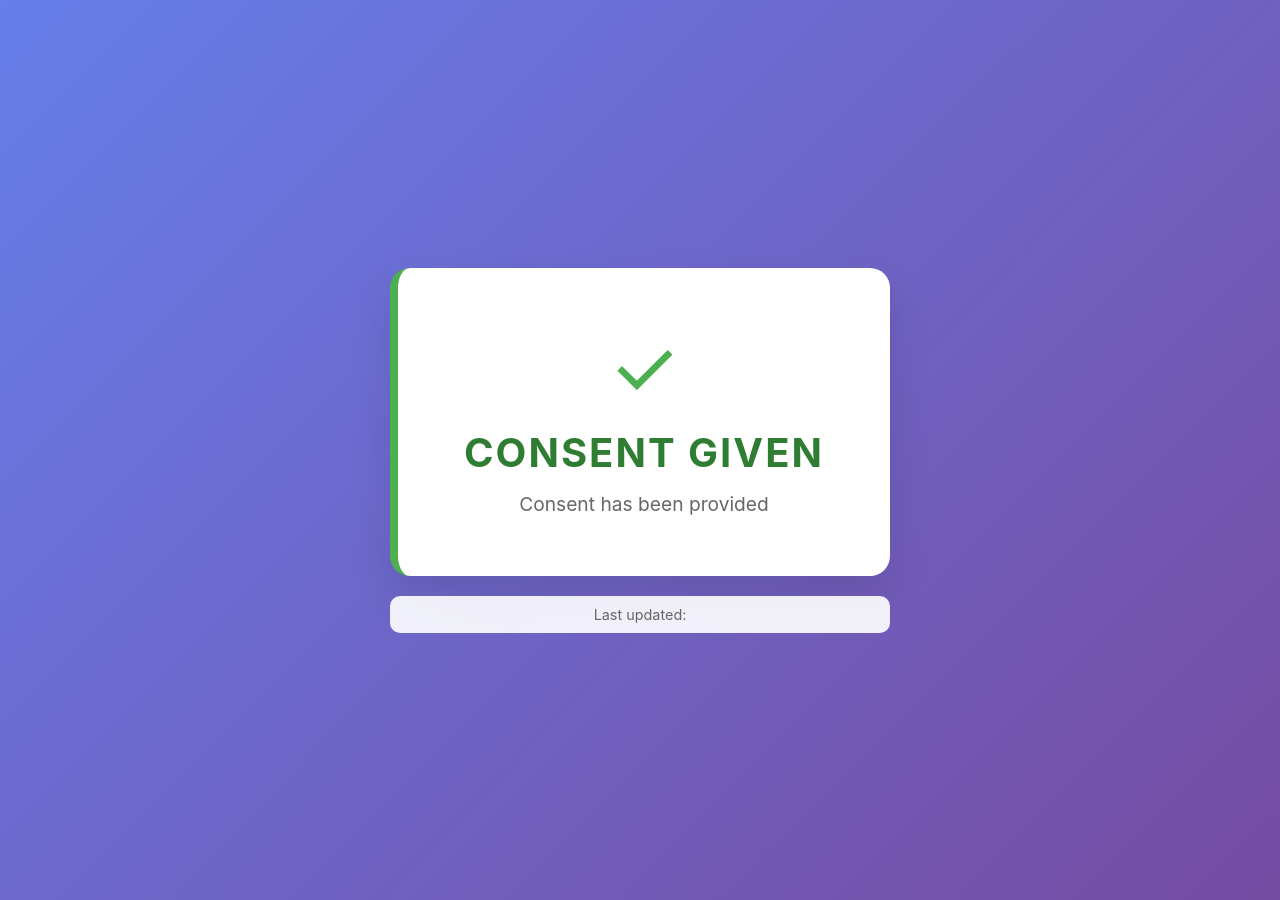
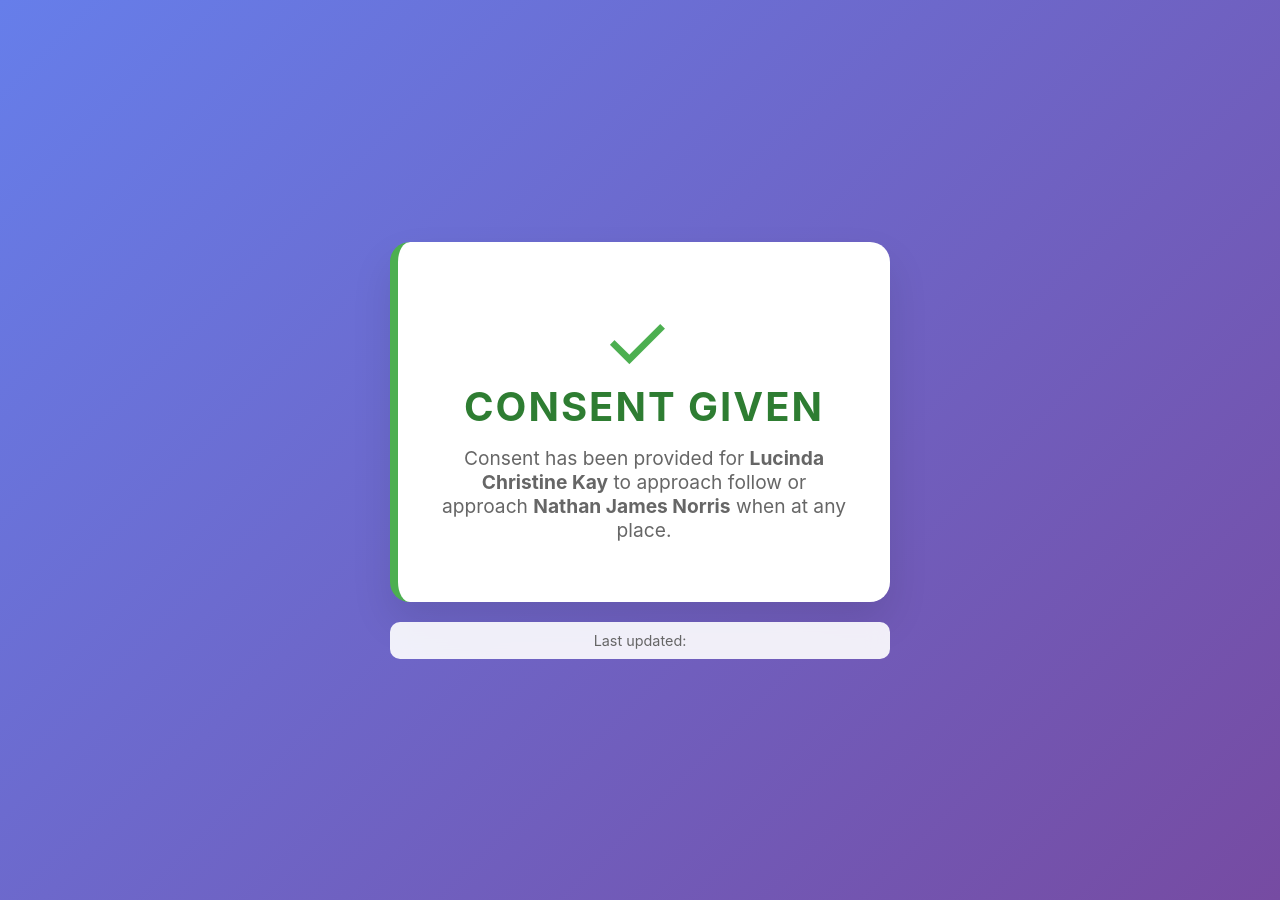
Before and after one commit to nathanjnorris/consent, a Jekyll site: the page built from index.html, in a window 1280 px wide. Built offline with Jekyll 4.4.1, drawn with Linux system fonts in a browser that asks for light colours.

Commit message:
style: update how the page displays, test responsiveness (#3)

```diff
--- a/_layouts/default.html
+++ b/_layouts/default.html
@@ -56,6 +56,10 @@
             font-size: 80px;
             margin-bottom: 20px;
             line-height: 1;
+            display: inline-block;
+            margin-right: 15px;
+            margin-bottom: 0;
+            vertical-align: middle;
         }
 
         .status-given .status-icon {
@@ -71,6 +75,9 @@
             margin-bottom: 15px;
             font-weight: 700;
             letter-spacing: 2px;
+            display: inline-block;
+            vertical-align: middle;
+            margin-bottom: 0;
         }
 
         .status-given h1 {
@@ -85,6 +92,7 @@
             font-size: 1.2em;
             color: #666;
             margin-bottom: 0;
+            margin-top: 15px;
         }
 
         .last-updated {
@@ -108,6 +116,7 @@
 
             .status-icon {
                 font-size: 60px;
+                margin-right: 10px;
             }
         }
 
@@ -124,6 +133,11 @@
             h1 {
                 font-size: 1.5em;
                 letter-spacing: 1px;
+            }
+
+            .status-icon {
+                font-size: 45px;
+                margin-right: 8px;
             }
 
             .status-message {
--- a/index.html
+++ b/index.html
@@ -7,11 +7,11 @@
     {% if site.consent_status == "given" %}
       <div class="status-icon">✓</div>
       <h1>CONSENT GIVEN</h1>
-      <p class="status-message">Consent has been provided</p>
+      <p class="status-message">Consent has been provided for <b>Lucinda Christine Kay</b> to approach follow or approach <b>Nathan James Norris</b> when at any place.</p>
     {% else %}
       <div class="status-icon">✗</div>
       <h1>CONSENT WITHDRAWN</h1>
-      <p class="status-message">Consent has been withdrawn</p>
+      <p class="status-message">Consent has been withdrawn for <b>Lucinda Christine Kay</b> to approach follow or approach <b>Nathan James Norris</b> when at any place.</p>
     {% endif %}
   </div>
 
```
Also changed, not shown: README.md.
